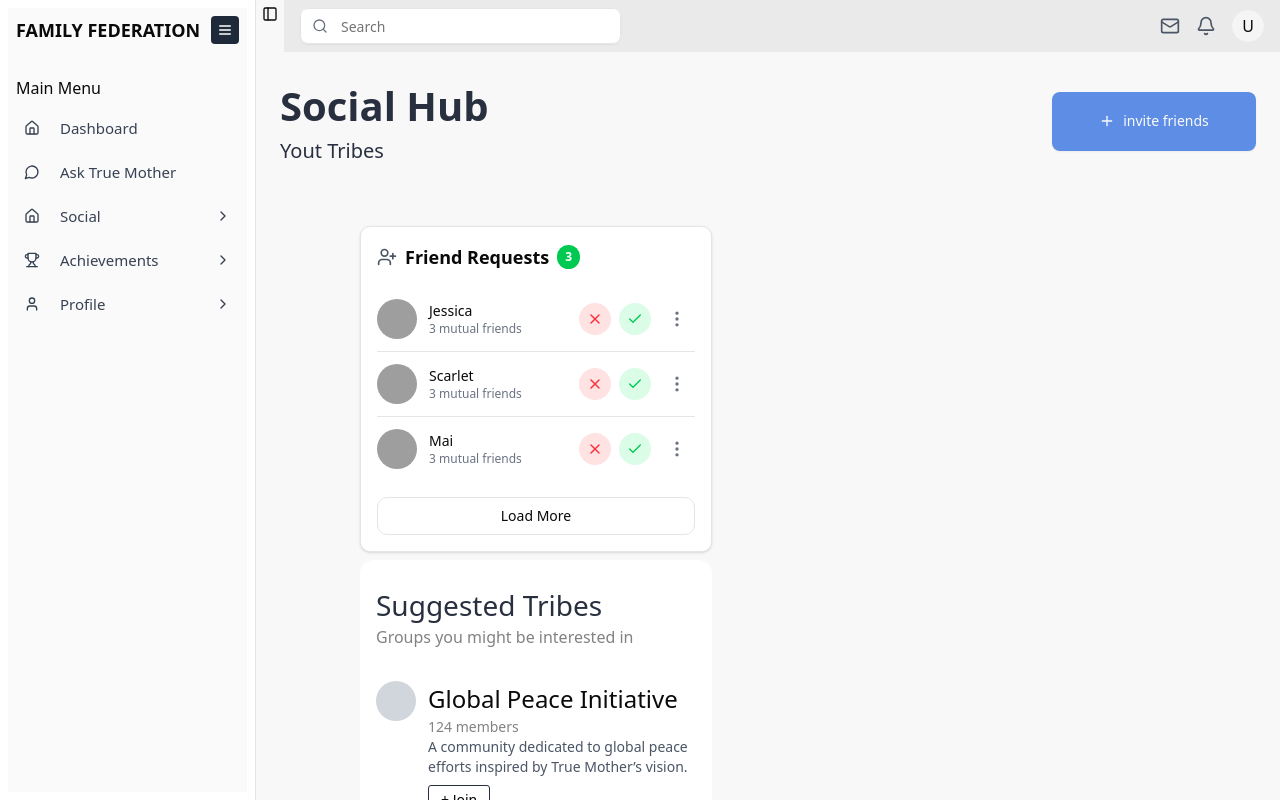
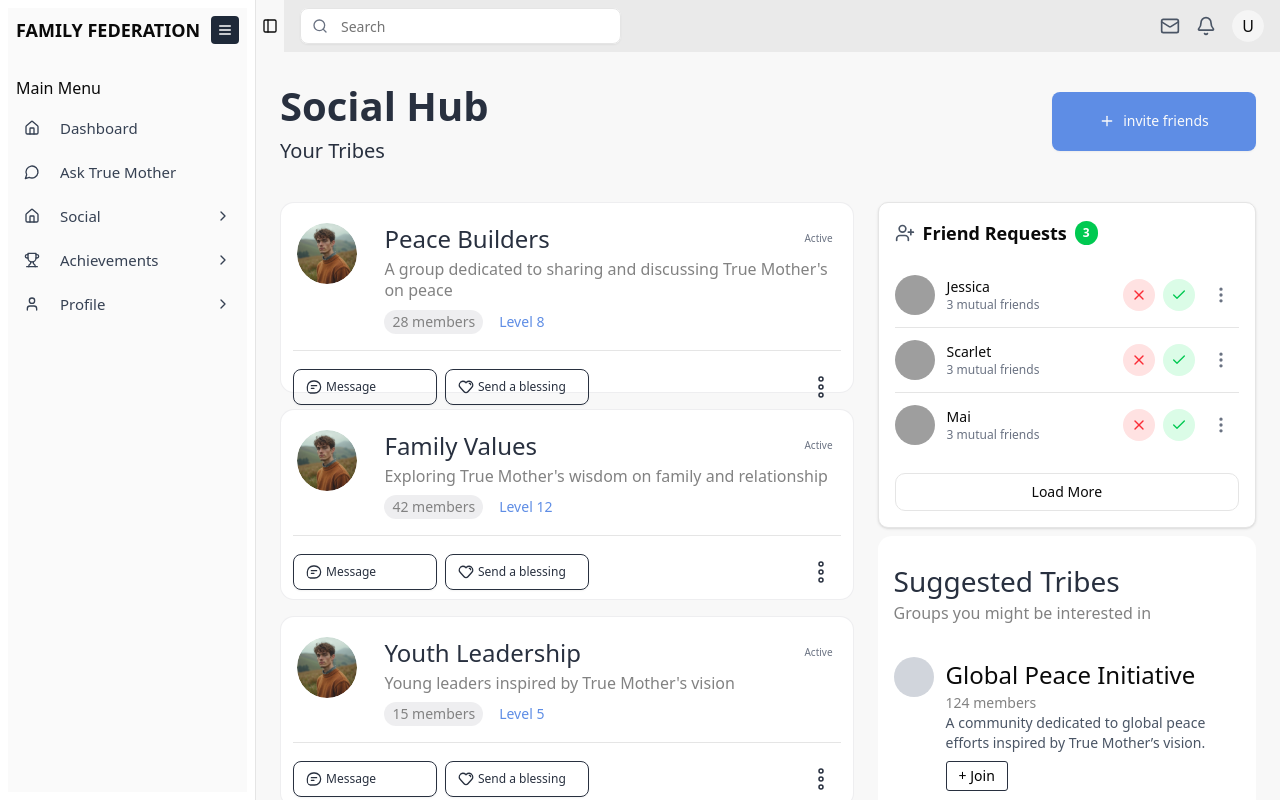
Before and after one commit to Alyabbas93/fatherofpeace, a Next.js app: page /social/tribes in a window 1280 px wide. Shown: the top 800 px of the page. Built offline with nearby package versions, Linux system fonts and the light colour scheme; grey boxes are pictures that could not be loaded.

Commit message:
feed: working on the tribes page little layout stylings are implemented

```diff
--- a/src/app/layout.js
+++ b/src/app/layout.js
@@ -1,3 +1,5 @@
+
+
 import { Geist, Geist_Mono } from "next/font/google";
 import "./globals.css";
 
@@ -22,15 +24,15 @@ export const metadata = {
 
 export default function RootLayout({ children }) {
   return (
-    <html lang="en">
+    <html lang="en" suppressHydrationWarning>
        <body
         className={`${geistSans.variable} ${geistMono.variable} antialiased`}
       >
         <div className="flex bg-[#f8f8f8]">
         <SidebarProvider>
       <AppSidebar/>
-      <main className="w-[100%]">
-        <div className="flex">
+      <main className="w-full">
+        <div className="flex items-center">
         <SidebarTrigger />
         <Header/>
         </div>
--- a/src/app/social/activity/page.js
+++ b/src/app/social/activity/page.js
@@ -32,10 +32,7 @@ const Activity = () => {
 
 
           <SocialLayout>
-        <div className="rounded-[12px] flex  justify-between  gap-4 lg:gap-8 ">
-          {/* first dev  */}
-          <FriendsContent/>
-        </div>
+
         </SocialLayout>
 
 
--- a/src/app/social/socialLayout.js
+++ b/src/app/social/socialLayout.js
@@ -3,8 +3,8 @@ import React from 'react'
 
 const SocialLayout = ({children}) => {
   return (
-    <div className="md:px-6 md:py-2 px-2 py-4">
-      <div className="xl:mt-4 xl:flex xl:gap-6 xl:justify-between">
+    <div className="lg:px-0 md:lg:px-0 px-2 py-0 w-full">
+      <div className="xl:flex xl:gap-6 xl:justify-between ">
         <div className="w-full">{children}</div>
         <SocialRight/>
       </div>
--- a/src/app/social/tribes/page.js
+++ b/src/app/social/tribes/page.js
@@ -4,6 +4,8 @@ import { Plus } from "lucide-react";
 import React from "react";
 import SocialLayout from "../socialLayout";
 import { Search} from "lucide-react";
+import SocialHeader from "@/components/social/social-header";
+import SocialTribesCard from "@/components/social/socialTribesCard";
 
 
 const Tribes = () => {
@@ -12,31 +14,12 @@ const Tribes = () => {
     <main className="flex flex-col items-center p-3 lg:p-6 w-full">
       <div className="flex flex-col gap-9 w-full">
         {/* title  */}
-        <div className="flex justify-between items-center">
-
-          <div>
-            <h1 className="text-[#28303F] font-readexpro text-3xl lg:text-[40px] font-semibold leading-normal">
-            Social Hub
-          </h1>
-          <p className="text-[#28303F] font-readexpro text-[20px] font-normal leading-normal">Yout Tribes</p>
-          </div>
-
-
-          <div className="">
-             <Search className="absolute left-3 top-1/2 transform -translate-y-1/2 text-gray-500" size={16} />
-
-            <Button className="bg-[#5E8DE5] cursor-pointer flex w-[204px] h-[59px] p-[17px_15px] items-center gap-2 flex-shrink-0">
-             <Plus/>  invite friends</Button>
-          </div>
-        </div>
+        <SocialHeader title="Social Hub" desc="Your Tribes"/>
         {/* data  */}
-        <div className="rounded-[12px] flex  justify-between  gap-4 lg:gap-8 ">
+        <div className="rounded-[12px] flex items-center lg:w-full  justify-between  gap-4 lg:gap-8 ">
           {/* first dev  */}
           <SocialLayout>
-
-
-
-
+          <SocialTribesCard/>
           </SocialLayout>
         </div>
       </div>
--- a/src/components/social/friendCard.js
+++ b/src/components/social/friendCard.js
@@ -162,17 +162,17 @@ const FriendCard = ({
               <path
                 d="M14 12C14 13.1046 13.1046 14 12 14C10.8954 14 10 13.1046 10 12C10 10.8954 10.8954 10 12 10C13.1046 10 14 10.8954 14 12Z"
                 stroke="#28303F"
-                stroke-width="1.5"
+                strokeWidth="1.5"
               />
               <path
                 d="M14 4C14 5.10457 13.1046 6 12 6C10.8954 6 10 5.10457 10 4C10 2.89543 10.8954 2 12 2C13.1046 2 14 2.89543 14 4Z"
                 stroke="#28303F"
-                stroke-width="1.5"
+                strokeWidth="1.5"
               />
               <path
                 d="M14 20C14 21.1046 13.1046 22 12 22C10.8954 22 10 21.1046 10 20C10 18.8954 10.8954 18 12 18C13.1046 18 14 18.8954 14 20Z"
                 stroke="#28303F"
-                stroke-width="1.5"
+                strokeWidth="1.5"
               />
             </svg>
           </Link>
--- /dev/null
+++ b/src/components/social/social-header.js
@@ -0,0 +1,28 @@
+import React from 'react'
+import { Button } from '../ui/button'
+import { Plus, Search } from 'lucide-react'
+
+const SocialHeader = ({title , desc}) => {
+  return (
+    <div className="flex justify-between items-center">
+
+          <div>
+            <h1 className="text-[#28303F] font-readexpro text-3xl lg:text-[40px] font-semibold leading-normal">
+           {title}
+          </h1>
+          {desc &&
+            (<p className="text-[#28303F] font-readexpro text-[20px] font-normal leading-normal">{desc}</p>)}
+          </div>
+
+
+          <div className="">
+             <Search className="absolute left-3 top-1/2 transform -translate-y-1/2 text-gray-500" size={16} />
+
+            <Button className="bg-[#5E8DE5] cursor-pointer flex w-[204px] h-[59px] p-[17px_15px] items-center gap-2 flex-shrink-0">
+             <Plus/>  invite friends</Button>
+          </div>
+        </div>
+  )
+}
+
+export default SocialHeader
--- a/src/components/social/socialRight.js
+++ b/src/components/social/socialRight.js
@@ -5,7 +5,7 @@ import InviteFriends from '../invitecard'
 
 const SocialRight = () => {
   return (
-    <div className='flex flex-col gap-2 xl:max-w-[24rem] md:min-w-[22rem] w-full'>
+    <div className='flex flex-col gap-2 xl:max-w-[24rem] md:min-w-[22rem]'>
         <FriendRequests/>
         <SuggTribes/>
         <InviteFriends/>
--- /dev/null
+++ b/src/components/social/socialTribesCard.js
@@ -0,0 +1,148 @@
+
+import { Avatar } from '@radix-ui/react-avatar';
+import { Plus } from 'lucide-react';
+import Image from 'next/image';
+import Link from 'next/link';
+import { Button } from '../ui/button';
+
+
+const dummyFriends = [
+    {
+      id: 1,
+      name: "Peace Builders",
+      status: "Active",
+      members: "28 members",
+      level: 8,
+      desc:"A group dedicated to sharing and discussing True Mother's on peace",
+
+      avatarSrc: "/assets/achievements/Ellipse16.svg",
+    },
+    {
+      id: 2,
+      name: "Family Values ",
+      status: "Active",
+      members: "42 members",
+      level: 12,
+      desc:"Exploring True Mother's wisdom on family and relationship",
+      avatarSrc: "/assets/achievements/Ellipse16.svg",
+    },
+    {
+      id: 3,
+      name: "Youth Leadership ",
+      status: "Active",
+      members: "15 members",
+      level: 5,
+      desc:"Young leaders inspired by True Mother's vision",
+      avatarSrc: "/assets/achievements/Ellipse16.svg",
+    },
+
+  ];
+
+
+const SocialTribesCard = () => {
+    return (
+        <div className="flex flex-col gap-4 w-full">
+      {dummyFriends.map((user) => (
+        <div
+          key={user.id}
+          className="flex flex-col px-1 lg:px-3 py-5 gap-4 justify-between border border-[rgba(40,48,63,0.08)] bg-white w-full rounded-xl h-[191px] flex-shrink-0"
+        >
+          <div className="flex lg:gap-4 w-full">
+            <div className="w-20 h-15 flex justify-center">
+              <Avatar className="relative">
+                <Image
+                  src={user.avatarSrc}
+                  alt={user.name}
+                  width={60}
+                  height={60}
+                  className="rounded-full"
+                />
+              </Avatar>
+            </div>
+
+            <div className="flex flex-col px-2 w-full">
+              <div className="flex justify-between items-center">
+                <h3 className="text-[#28303F] text-sm lg:text-2xl font-medium truncate max-w-[120px] lg:max-w-none">
+                  {user.name}
+                </h3>
+                <p className="text-xs lg:text-[10px] text-gray-500">
+                  {user.status}
+                </p>
+              </div>
+
+              <p className="text-[#828282] text-xs lg:text-[16px] font-normal mt-1">
+                {user.desc}
+              </p>
+
+              <div className="flex gap-2 mt-2">
+                <span className="px-2 py-0.5 rounded-full bg-[#28303F14] text-[#828282] text-xs lg:text-sm">
+                  {user.members}
+                </span>
+                <span className="px-2 py-0.5 rounded-full text-[#5E8DE5] text-xs lg:text-sm">
+                  Level {user.level}
+                </span>
+              </div>
+            </div>
+          </div>
+          <hr />
+
+          <div className="flex items-center justify-between gap-2 w-full">
+            <div className="flex gap-2 flex-wrap sm:flex-nowrap">
+              <Button className="flex items-center md:justify-start justify-center gap-1 border w-full border-[#28303F] text-[12px] px-2 md:px-3 sm:w-[9rem] bg-transparent text-[#28303F] hover:bg-gray-100">
+                <Image
+                  src="/assets/social/chat02.svg"
+                  alt="Message"
+                  width={16}
+                  height={16}
+                  className="cursor-pointer rounded-full"
+                />
+                Message
+              </Button>
+              <Button className="flex items-center md:justify-start justify-center border gap-1 w-full border-[#28303F] text-[12px] px-2 md:px-3 sm:w-[9rem] bg-transparent text-[#28303F] hover:bg-gray-100">
+                <Image
+                  src="/assets/social/loveGray.svg"
+                  alt="Blessing"
+                  width={16}
+                  height={16}
+                  className="cursor-pointer rounded-full"
+                />
+                Send a blessing
+              </Button>
+            </div>
+
+            <Link
+              href="#"
+              className="flex items-center justify-center w-10 h-10 rounded-full hover:bg-gray-100"
+            >
+              <svg
+                xmlns="http://www.w3.org/2000/svg"
+                width="24"
+                height="24"
+                viewBox="0 0 24 24"
+                fill="none"
+              >
+                <path
+                  d="M14 12C14 13.1046 13.1046 14 12 14C10.8954 14 10 13.1046 10 12C10 10.8954 10.8954 10 12 10C13.1046 10 14 10.8954 14 12Z"
+                  stroke="#28303F"
+                  strokeWidth="1.5"
+                />
+                <path
+                  d="M14 4C14 5.10457 13.1046 6 12 6C10.8954 6 10 5.10457 10 4C10 2.89543 10.8954 2 12 2C13.1046 2 14 2.89543 14 4Z"
+                  stroke="#28303F"
+                  strokeWidth="1.5"
+                />
+                <path
+                  d="M14 20C14 21.1046 13.1046 22 12 22C10.8954 22 10 21.1046 10 20C10 18.8954 10.8954 18 12 18C13.1046 18 14 18.8954 14 20Z"
+                  stroke="#28303F"
+                  strokeWidth="1.5"
+                />
+              </svg>
+            </Link>
+          </div>
+        </div>
+      ))}
+    </div>
+      );
+}
+
+export default SocialTribesCard
```
Also changed, not shown: src/app/social/friends/page.js (+3 -17 lines), src/components/social/friendList.js (+4 -4 lines).
